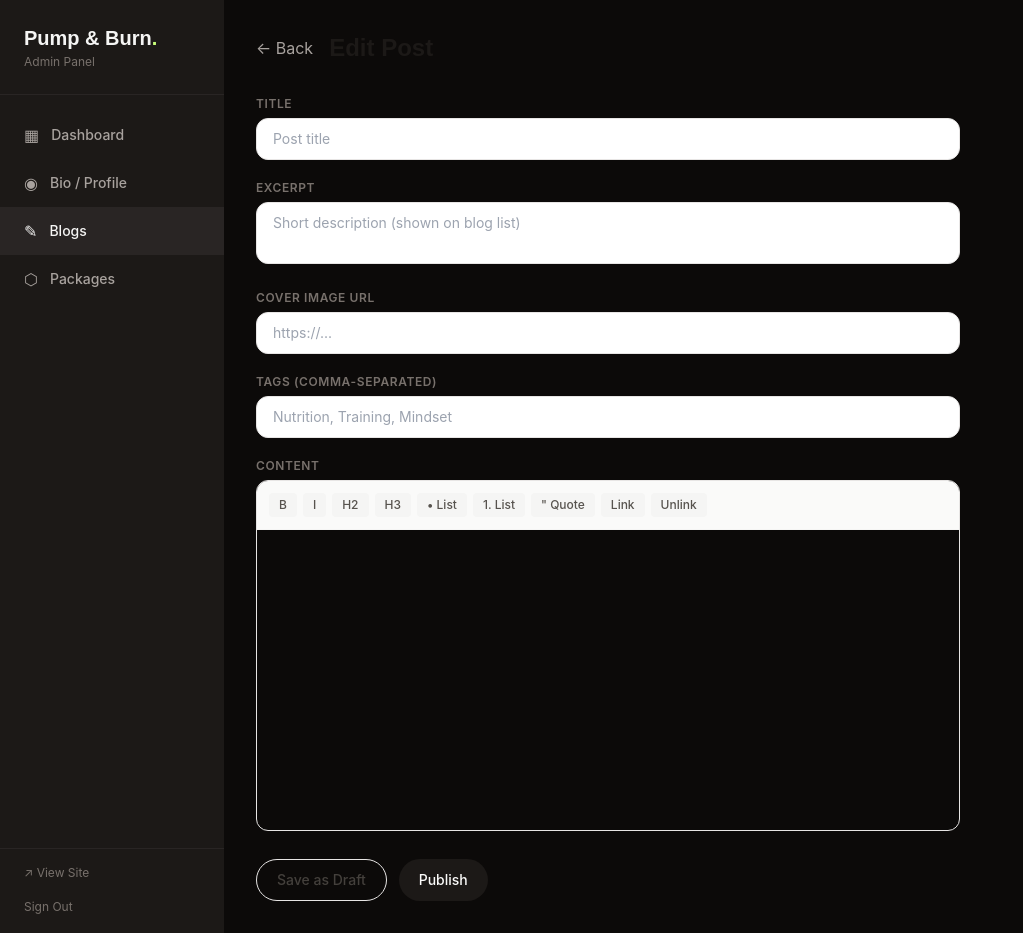
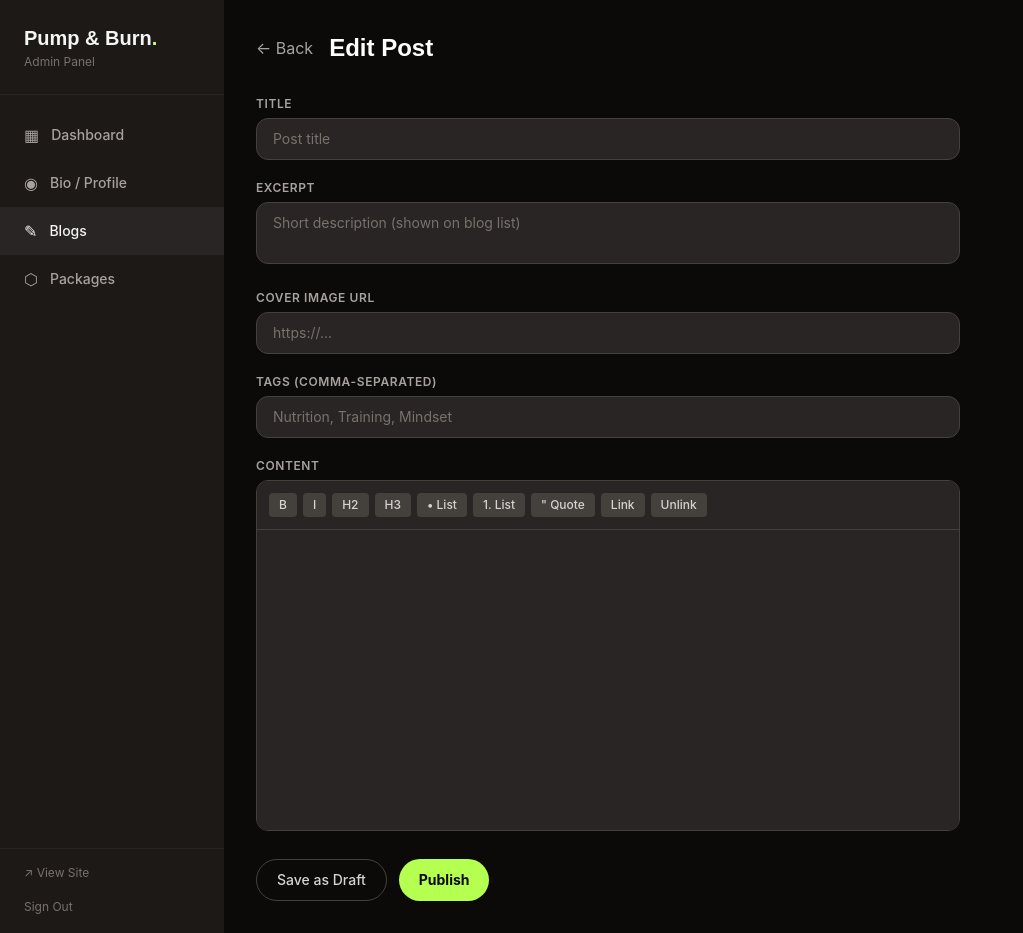
Before and after one commit to mmhaziq/fitnes-site, a Next.js app: page /admin/blogs/new in a window 1280 px wide. Shown: the whole page, without its empty margins (0-1023 px from the left). Built offline with nearby package versions, Linux system fonts and the light colour scheme; no server answers; sample sign-in values are in the browser's storage.

Commit message:
Dark theme for admin blog list and editor pages

```diff
--- a/app/admin/blogs/[id]/page.tsx
+++ b/app/admin/blogs/[id]/page.tsx
@@ -69,61 +69,61 @@ export default function BlogEditorPage() {
     <AdminGuard>
       <div className="p-8 max-w-3xl">
         <div className="flex items-center gap-4 mb-8">
-          <Link href="/admin/blogs" className="text-stone-400 hover:text-stone-700 transition-colors">
+          <Link href="/admin/blogs" className="text-stone-400 hover:text-white transition-colors">
             ← Back
           </Link>
-          <h1 className="font-display text-2xl font-bold text-stone-900">
+          <h1 className="font-display text-2xl font-bold text-white">
             {isNew ? 'New Post' : 'Edit Post'}
           </h1>
         </div>
 
         <div className="space-y-5">
           <div>
-            <label className="block text-xs font-semibold text-stone-500 uppercase tracking-wider mb-1.5">Title</label>
+            <label className="admin-label">Title</label>
             <input
               type="text"
               value={form.title}
               onChange={e => setForm({ ...form, title: e.target.value })}
-              className="w-full px-4 py-2.5 border border-stone-200 rounded-xl text-sm focus:outline-none focus:ring-2 focus:ring-accent/30 focus:border-accent"
+              className="admin-field"
               placeholder="Post title"
             />
           </div>
 
           <div>
-            <label className="block text-xs font-semibold text-stone-500 uppercase tracking-wider mb-1.5">Excerpt</label>
+            <label className="admin-label">Excerpt</label>
             <textarea
               value={form.excerpt}
               onChange={e => setForm({ ...form, excerpt: e.target.value })}
               rows={2}
-              className="w-full px-4 py-2.5 border border-stone-200 rounded-xl text-sm focus:outline-none focus:ring-2 focus:ring-accent/30 focus:border-accent resize-none"
+              className="admin-field resize-none"
               placeholder="Short description (shown on blog list)"
             />
           </div>
 
           <div>
-            <label className="block text-xs font-semibold text-stone-500 uppercase tracking-wider mb-1.5">Cover Image URL</label>
+            <label className="admin-label">Cover Image URL</label>
             <input
               type="url"
               value={form.coverImage}
               onChange={e => setForm({ ...form, coverImage: e.target.value })}
-              className="w-full px-4 py-2.5 border border-stone-200 rounded-xl text-sm focus:outline-none focus:ring-2 focus:ring-accent/30 focus:border-accent"
+              className="admin-field"
               placeholder="https://..."
             />
           </div>
 
           <div>
-            <label className="block text-xs font-semibold text-stone-500 uppercase tracking-wider mb-1.5">Tags (comma-separated)</label>
+            <label className="admin-label">Tags (comma-separated)</label>
             <input
               type="text"
               value={form.tags}
               onChange={e => setForm({ ...form, tags: e.target.value })}
-              className="w-full px-4 py-2.5 border border-stone-200 rounded-xl text-sm focus:outline-none focus:ring-2 focus:ring-accent/30 focus:border-accent"
+              className="admin-field"
               placeholder="Nutrition, Training, Mindset"
             />
           </div>
 
           <div>
-            <label className="block text-xs font-semibold text-stone-500 uppercase tracking-wider mb-1.5">Content</label>
+            <label className="admin-label">Content</label>
             <RichEditor
               content={form.content}
               onChange={html => setForm({ ...form, content: html })}
@@ -136,14 +136,14 @@ export default function BlogEditorPage() {
             <button
               onClick={() => handleSave(false)}
               disabled={saving}
-              className="px-5 py-2.5 border border-stone-200 text-stone-700 rounded-full text-sm font-medium hover:bg-stone-50 transition-colors disabled:opacity-50"
+              className="px-5 py-2.5 border border-stone-700 text-stone-300 rounded-full text-sm font-medium hover:border-stone-500 transition-colors disabled:opacity-50"
             >
               Save as Draft
             </button>
             <button
               onClick={() => handleSave(true)}
               disabled={saving}
-              className="px-5 py-2.5 bg-stone-900 text-stone-50 rounded-full text-sm font-medium hover:bg-accent transition-colors disabled:opacity-50"
+              className="px-5 py-2.5 bg-accent text-stone-950 rounded-full text-sm font-bold hover:bg-accent-light transition-colors disabled:opacity-50"
             >
               {saving ? 'Saving…' : 'Publish'}
             </button>
--- a/app/admin/blogs/page.tsx
+++ b/app/admin/blogs/page.tsx
@@ -36,10 +36,10 @@ export default function AdminBlogsPage() {
     <AdminGuard>
       <div className="p-8">
         <div className="flex items-center justify-between mb-8">
-          <h1 className="font-display text-2xl font-bold text-stone-900">Blog Posts</h1>
+          <h1 className="font-display text-2xl font-bold text-white">Blog Posts</h1>
           <Link
             href="/admin/blogs/new"
-            className="px-4 py-2 bg-stone-900 text-stone-50 text-sm font-medium rounded-full hover:bg-accent transition-colors"
+            className="px-4 py-2 bg-accent text-stone-950 text-sm font-bold rounded-full hover:bg-accent-light transition-colors"
           >
             + New Post
           </Link>
@@ -57,9 +57,9 @@ export default function AdminBlogsPage() {
             </Link>
           </div>
         ) : (
-          <div className="bg-white rounded-xl border border-stone-100 overflow-hidden">
+          <div className="bg-stone-900 rounded-xl border border-stone-800 overflow-hidden">
             <table className="w-full text-sm">
-              <thead className="bg-stone-50 border-b border-stone-100">
+              <thead className="bg-stone-800 border-b border-stone-700">
                 <tr>
                   <th className="text-left px-5 py-3 text-xs font-semibold uppercase tracking-wider text-stone-400">Title</th>
                   <th className="text-left px-5 py-3 text-xs font-semibold uppercase tracking-wider text-stone-400">Status</th>
@@ -67,17 +67,17 @@ export default function AdminBlogsPage() {
                   <th className="px-5 py-3" />
                 </tr>
               </thead>
-              <tbody className="divide-y divide-stone-50">
+              <tbody className="divide-y divide-stone-800">
                 {blogs.map((blog) => (
-                  <tr key={blog._id} className="hover:bg-stone-50 transition-colors">
-                    <td className="px-5 py-3.5 font-medium text-stone-800">{blog.title}</td>
+                  <tr key={blog._id} className="hover:bg-stone-800/50 transition-colors">
+                    <td className="px-5 py-3.5 font-medium text-white">{blog.title}</td>
                     <td className="px-5 py-3.5">
                       <button
                         onClick={() => handleToggle(blog)}
                         className={`text-xs px-2.5 py-1 rounded-full font-medium ${
                           blog.published
-                            ? 'bg-green-50 text-green-700'
-                            : 'bg-stone-100 text-stone-500'
+                            ? 'bg-green-500/20 text-green-400'
+                            : 'bg-stone-700 text-stone-400'
                         }`}
                       >
                         {blog.published ? 'Published' : 'Draft'}
--- a/components/admin/RichEditor.tsx
+++ b/components/admin/RichEditor.tsx
@@ -28,7 +28,7 @@ export default function RichEditor({ content, onChange }: Props) {
       type="button"
       onClick={() => action()}
       className={`px-2.5 py-1 rounded text-xs font-medium transition-colors ${
-        active ? 'bg-stone-800 text-white' : 'bg-stone-100 text-stone-600 hover:bg-stone-200'
+        active ? 'bg-accent text-stone-950' : 'bg-stone-700 text-stone-300 hover:bg-stone-600'
       }`}
     >
       {label}
@@ -36,9 +36,9 @@ export default function RichEditor({ content, onChange }: Props) {
   );
 
   return (
-    <div className="border border-stone-200 rounded-xl overflow-hidden">
+    <div className="border border-stone-700 rounded-xl overflow-hidden">
       {/* Toolbar */}
-      <div className="flex flex-wrap gap-1.5 p-3 border-b border-stone-100 bg-stone-50">
+      <div className="flex flex-wrap gap-1.5 p-3 border-b border-stone-700 bg-stone-800">
         {btn(() => editor.chain().focus().toggleBold().run(), editor.isActive('bold'), 'B')}
         {btn(() => editor.chain().focus().toggleItalic().run(), editor.isActive('italic'), 'I')}
         {btn(() => editor.chain().focus().toggleHeading({ level: 2 }).run(), editor.isActive('heading', { level: 2 }), 'H2')}
@@ -52,7 +52,7 @@ export default function RichEditor({ content, onChange }: Props) {
             const url = window.prompt('Enter URL');
             if (url) editor.chain().focus().setLink({ href: url }).run();
           }}
-          className="px-2.5 py-1 rounded text-xs font-medium bg-stone-100 text-stone-600 hover:bg-stone-200"
+          className="px-2.5 py-1 rounded text-xs font-medium bg-stone-700 text-stone-300 hover:bg-stone-600"
         >
           Link
         </button>
@@ -61,7 +61,7 @@ export default function RichEditor({ content, onChange }: Props) {
 
       <EditorContent
         editor={editor}
-        className="prose prose-stone max-w-none p-4 min-h-[300px] focus:outline-none text-sm [&_.ProseMirror]:outline-none"
+        className="prose prose-invert max-w-none p-4 min-h-[300px] focus:outline-none text-sm bg-stone-800 text-stone-200 [&_.ProseMirror]:outline-none"
       />
     </div>
   );
```
